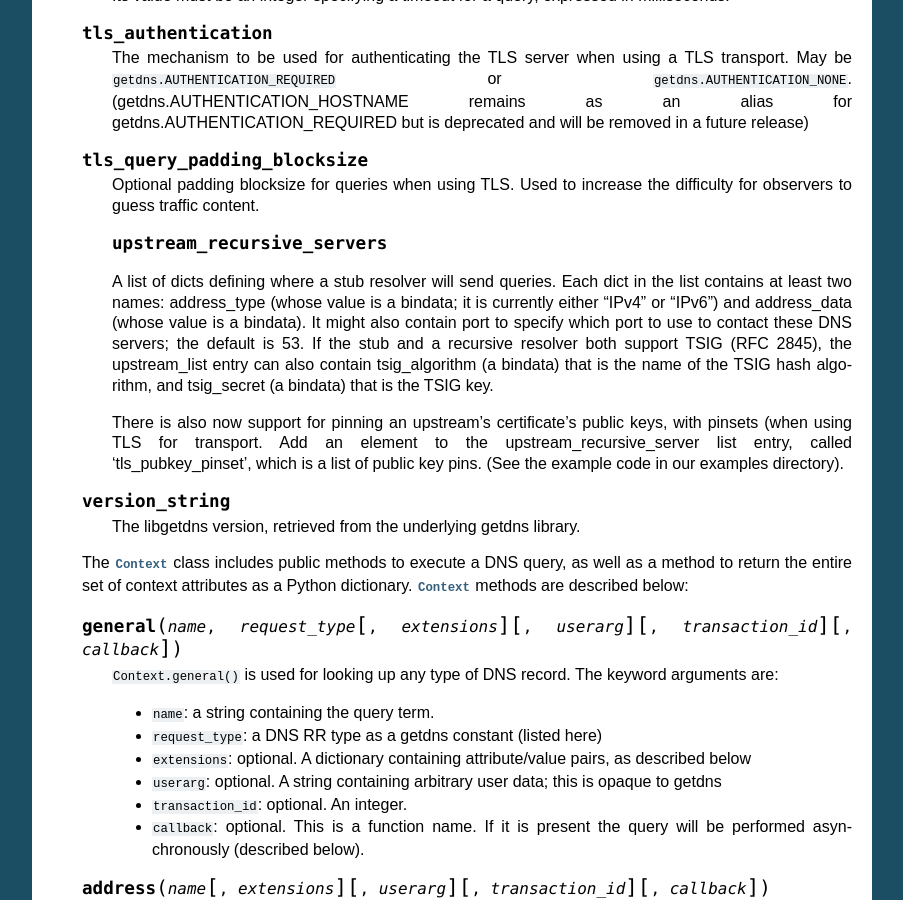
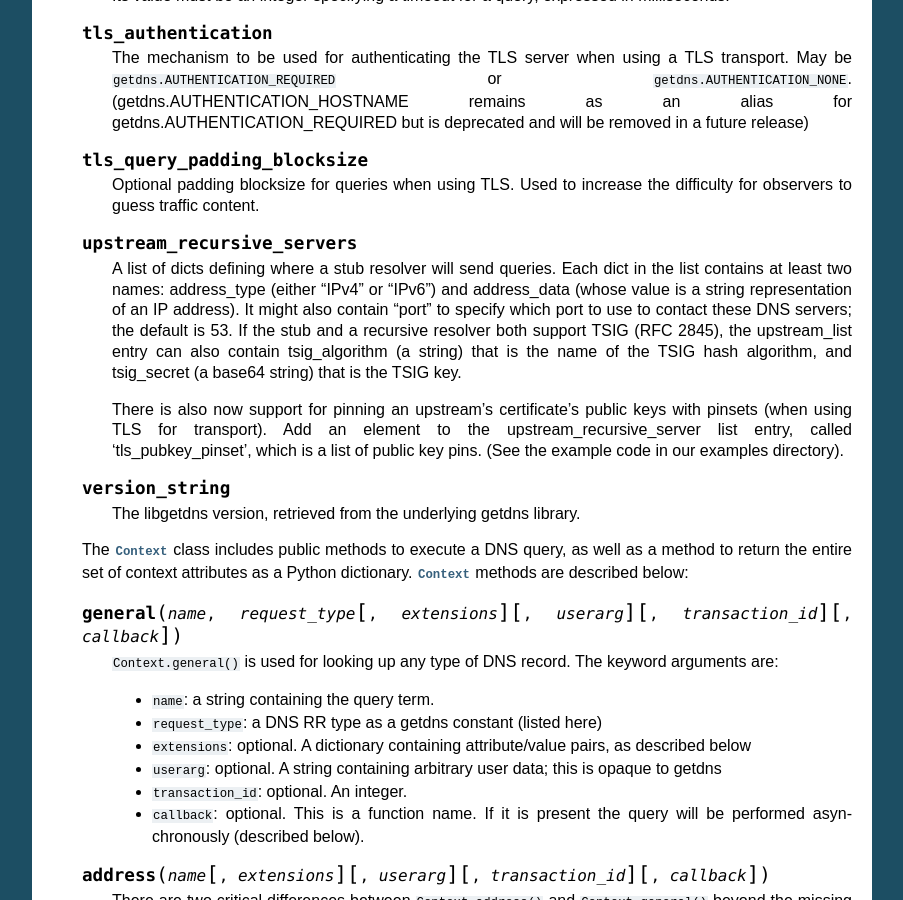
Before and after one commit to getdnsapi/getdns-python-bindings, a Sphinx documentation site: the page built from doc/functions.rst, in a window 1280 px wide and 900 px high, scrolled down 2269 px. Shown: the whole window, without its empty margins (198-1101 px from the left). Built offline with Sphinx 7.4.7, drawn with Linux system fonts in a browser that asks for light colours.

```diff
--- a/doc/functions.rst
+++ b/doc/functions.rst
@@ -203,21 +203,22 @@ as its methods and attributes.
    increase the difficulty for observers to guess traffic
    content.
 
-   .. py:attribute:: upstream_recursive_servers
+  .. py:attribute:: upstream_recursive_servers
 
    A list of dicts defining where a stub resolver will send queries.
    Each dict in the list contains at least two names: address_type
-   (whose value is a bindata; it is currently either "IPv4" or "IPv6")
-   and address_data (whose value is a bindata). It might also contain
-   port to specify which port to use to contact these DNS servers; the
+   (either "IPv4" or "IPv6")
+   and address_data (whose value is a string representation
+   of an IP address). It might also contain
+   "port" to specify which port to use to contact these DNS servers; the
    default is 53. If the stub and a recursive resolver both support
    TSIG (RFC 2845), the upstream_list entry can also contain
-   tsig_algorithm (a bindata) that is the name of the TSIG hash
-   algorithm, and tsig_secret (a bindata) that is the TSIG key.
+   tsig_algorithm (a string) that is the name of the TSIG hash
+   algorithm, and tsig_secret (a base64 string) that is the TSIG key.
 
    There is also now support for pinning an upstream's
-   certificate's public keys, with pinsets (when using TLS
-   for transport.  Add an element to the
+   certificate's public keys with pinsets (when using TLS
+   for transport).  Add an element to the
    upstream_recursive_server list entry, called
    'tls_pubkey_pinset', which is a list of public key pins.
    (See the example code in our examples directory).
```
